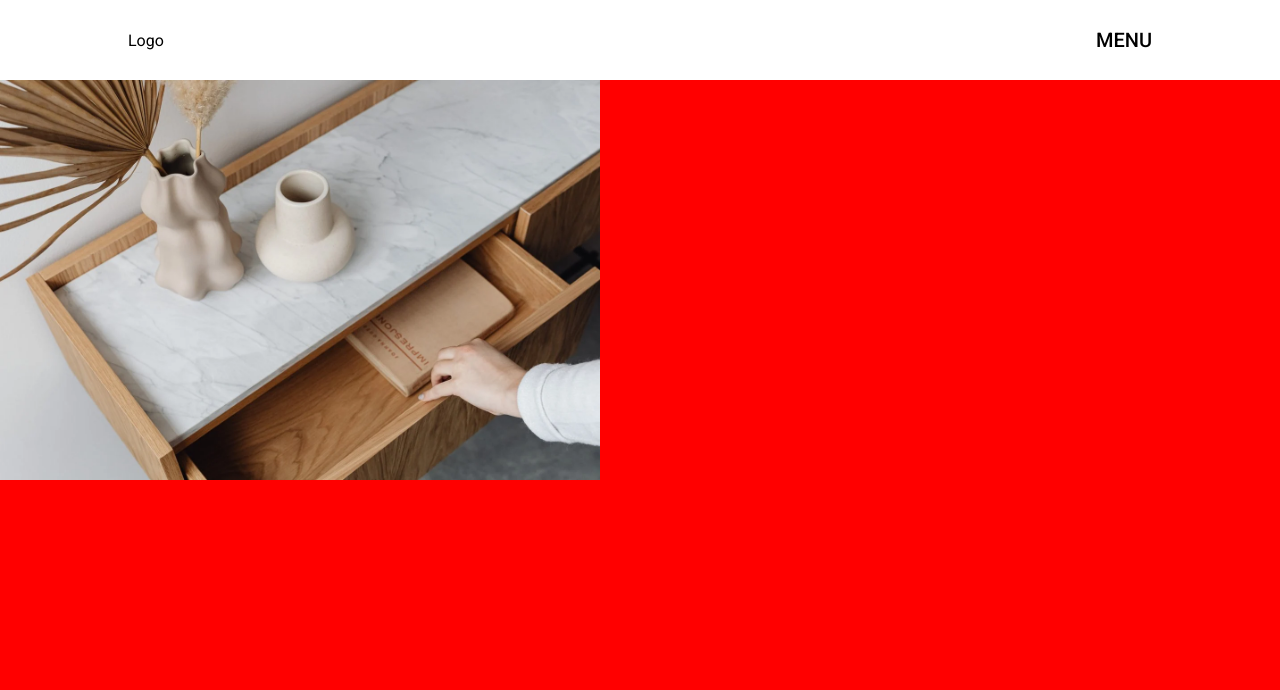
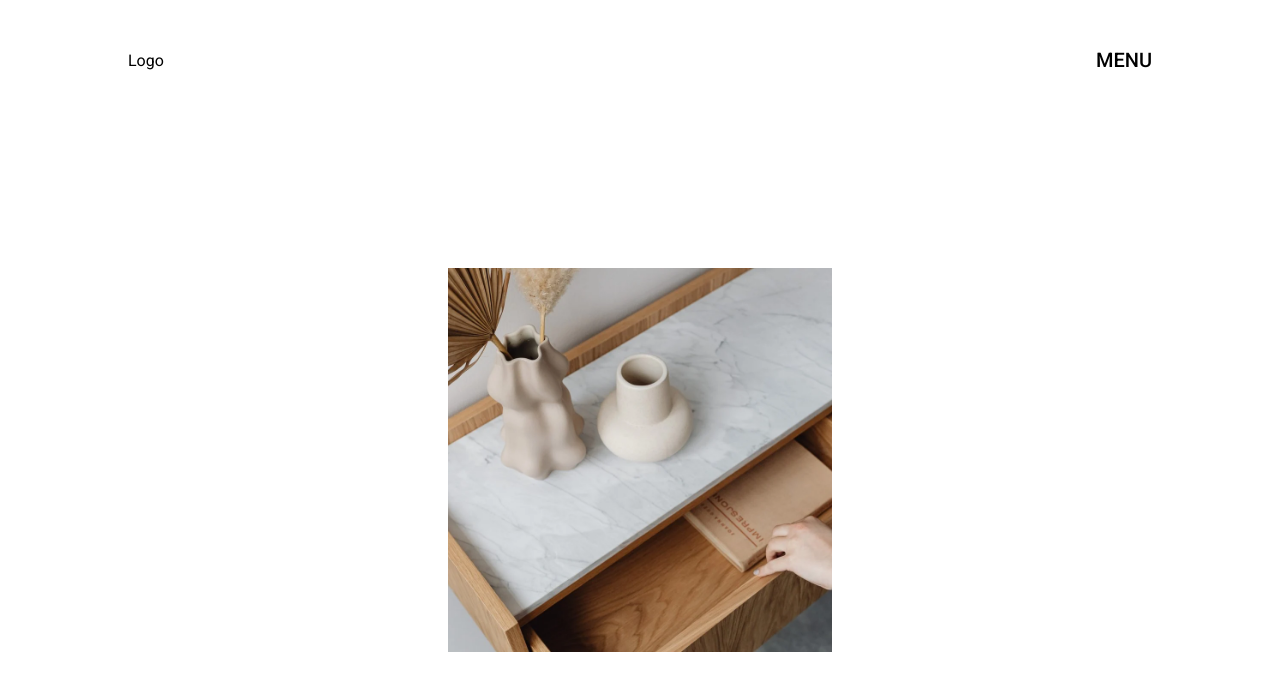
Before and after one commit to Scharlyopitz/CHEYSSOI-PARIS, a React (Vite) app: page / in a window 1280 px wide. Shown: the top 690 px of the page. Built offline with nearby package versions, Linux system fonts and the light colour scheme.

Commit message:
Changement taille de la nav et de l'image

```diff
--- a/src/sass/components/_nav.scss
+++ b/src/sass/components/_nav.scss
@@ -2,7 +2,7 @@ header {
   display: flex;
   align-items: center;
   justify-content: space-between;
-  height: 10vh;
+  height: 15vh;
   padding: 0 10vw;
 
   .menu {
--- a/src/sass/pages/_home.scss
+++ b/src/sass/pages/_home.scss
@@ -1,11 +1,19 @@
 #Home {
-  height: 90vh;
+  display: flex;
+  align-items: center;
+  justify-content: center;
+  height: 85vh;
   width: 100%;
-  background-color: red;
 
   .image {
+    width: 30vw;
+    height: 30vw;
+
     img {
-      height: 50vh;
+      object-fit: cover;
+      object-position: center;
+      height: 100%;
+      width: 100%;
     }
   }
 }
--- a/src/style/style.css
+++ b/src/style/style.css
@@ -17,7 +17,7 @@ header {
   display: flex;
   align-items: center;
   justify-content: space-between;
-  height: 10vh;
+  height: 15vh;
   padding: 0 10vw;
 }
 header .menu {
@@ -42,10 +42,21 @@ header .menu .burger {
 }
 
 #Home {
-  height: 90vh;
+  display: flex;
+  align-items: center;
+  justify-content: center;
+  height: 85vh;
   width: 100%;
-  background-color: red;
+}
+#Home .image {
+  width: 30vw;
+  height: 30vw;
 }
 #Home .image img {
-  height: 50vh;
+  -o-object-fit: cover;
+     object-fit: cover;
+  -o-object-position: center;
+     object-position: center;
+  height: 100%;
+  width: 100%;
 }/*# sourceMappingURL=style.css.map */
```
Also changed, not shown: 1 other file (tests, documents, lock files or other folders).
